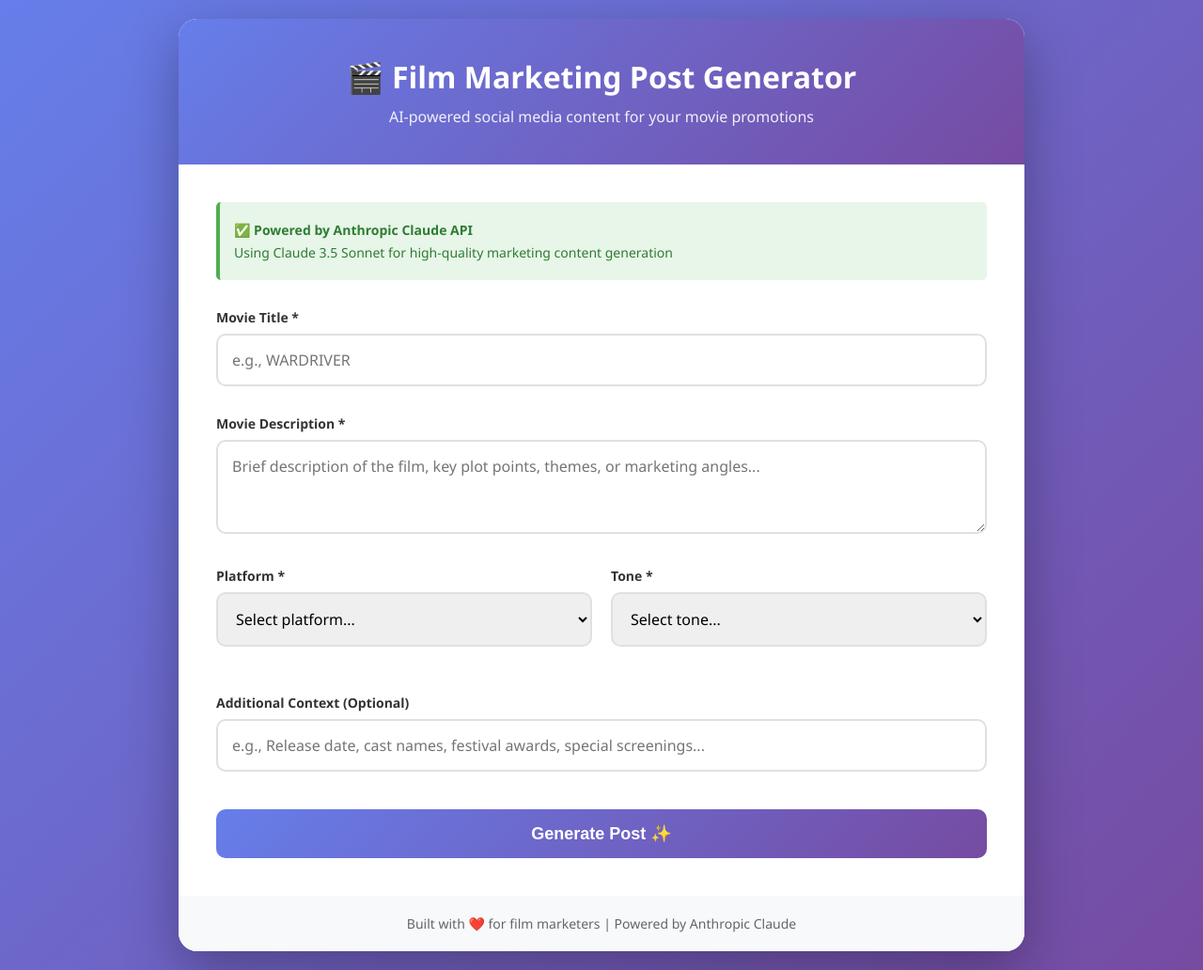
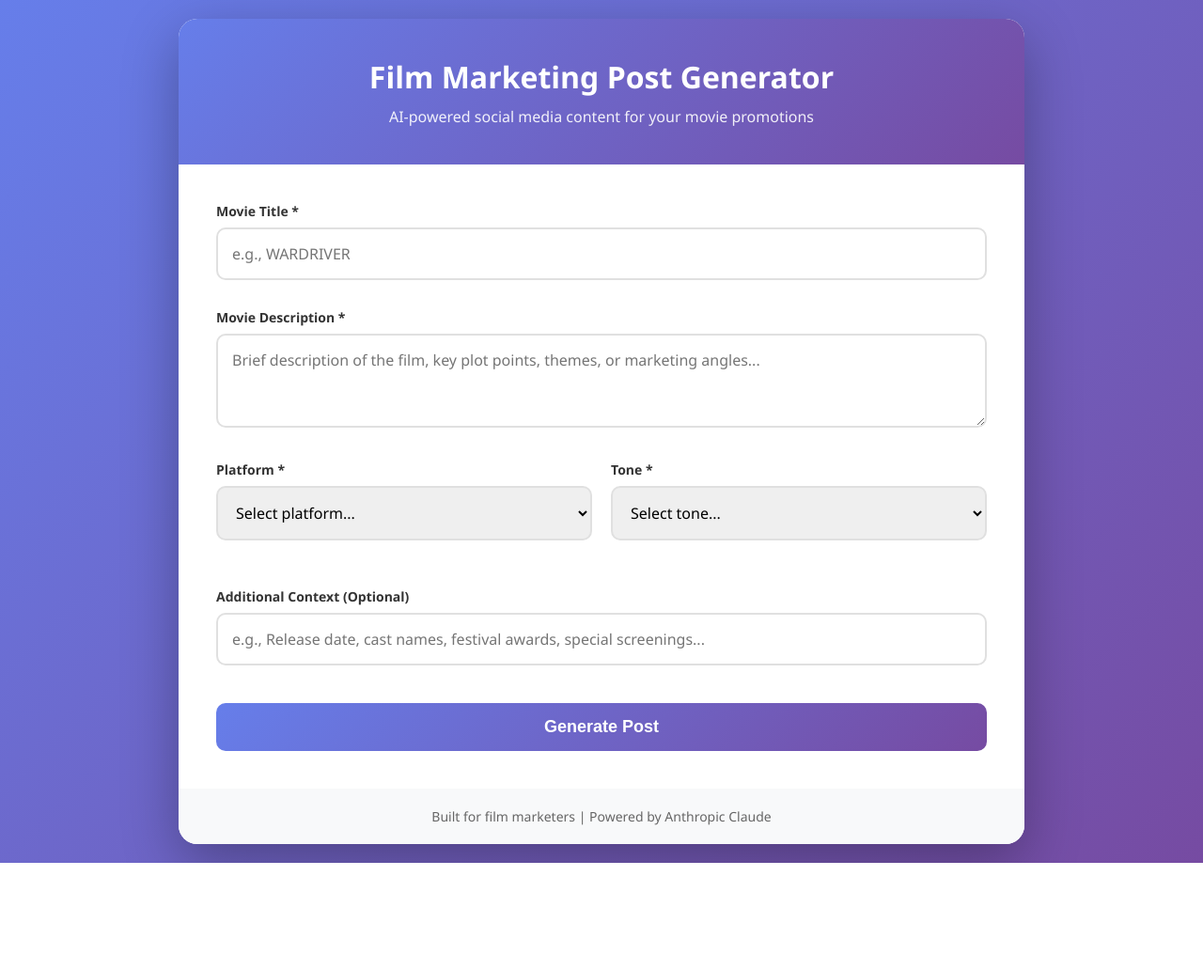
Before and after one commit to Carlton0209/Film-Marketing-Post-Generator, a plain HTML site: page index.html in a window 1280 px wide. Shown: the whole page at 94% size. After the commit the page ends 918 px from the top, so only its background shows below. Drawn offline with Linux system fonts and the light colour scheme.

Commit message:
Remove emojis and update text in index.html

```diff
--- a/index.html
+++ b/index.html
@@ -248,15 +248,11 @@
 <body>
     <div class="container">
         <header>
-            <h1>🎬 Film Marketing Post Generator</h1>
+            <h1> Film Marketing Post Generator</h1>
             <p>AI-powered social media content for your movie promotions</p>
         </header>
 
         <div class="content">
-            <div class="info-box">
-                <p><strong>✅ Powered by Anthropic Claude API</strong></p>
-                <p>Using Claude 3.5 Sonnet for high-quality marketing content generation</p>
-            </div>
 
             <form id="post-generator-form">
                 <div class="input-section">
@@ -300,7 +296,7 @@
                     <input type="text" id="additional-info" placeholder="e.g., Release date, cast names, festival awards, special screenings...">
                 </div>
 
-                <button type="submit" id="generate-btn">Generate Post ✨</button>
+                <button type="submit" id="generate-btn">Generate Post </button>
             </form>
 
             <div class="loading" id="loading">
@@ -320,7 +316,7 @@
         </div>
 
         <footer>
-            <p>Built with ❤️ for film marketers | Powered by Anthropic Claude</p>
+            <p>Built for film marketers | Powered by Anthropic Claude</p>
         </footer>
     </div>
 
```
